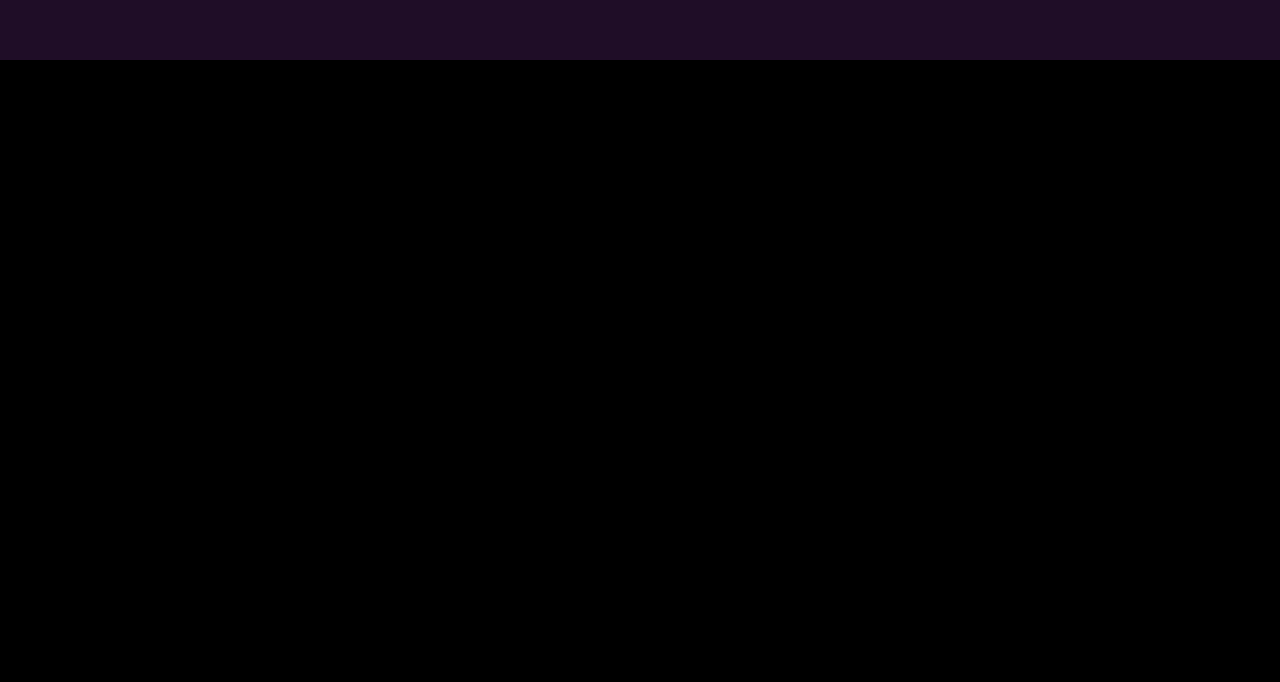
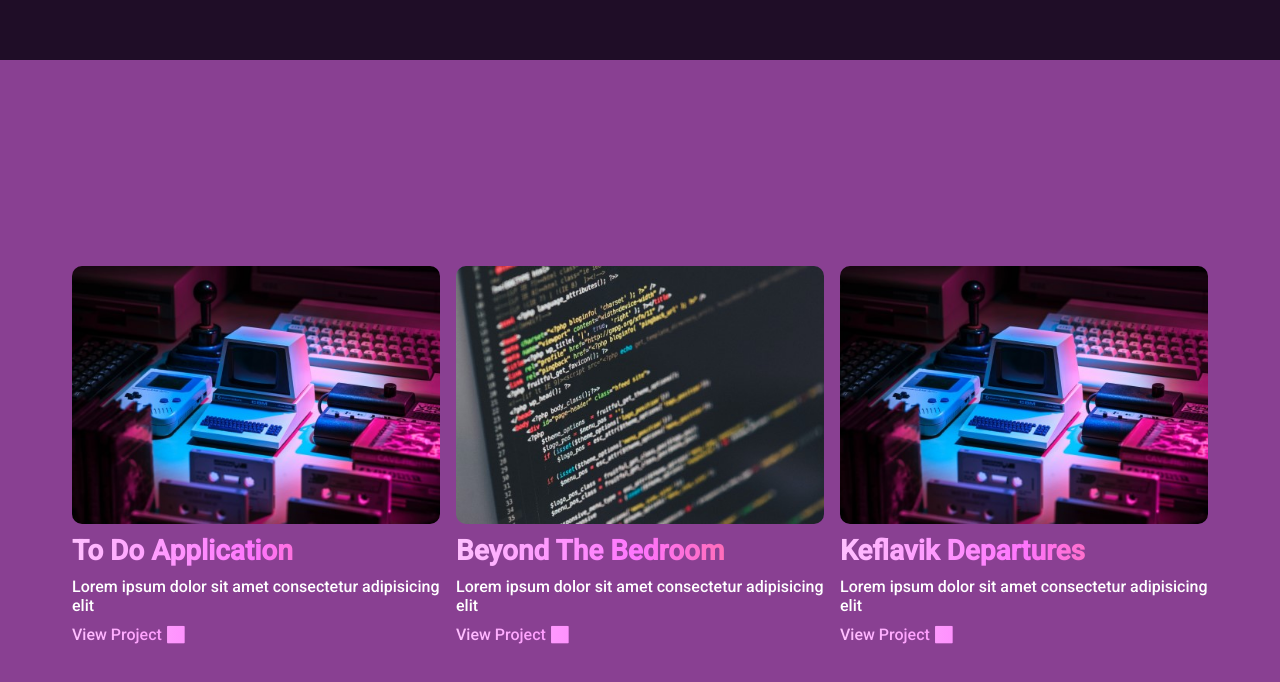
Before and after one commit to ViktorSnaer/portfolio-2022, a Next.js app: page / in a window 1280 px wide. Shown: the part 1540-2222 px from the top of the page. Before the commit the page ends 1600 px from the top, so only its background shows below. Built offline with nearby package versions, Linux system fonts and the light colour scheme.

Commit message:
project card component

```diff
--- a/components/Hero/Hero.tsx
+++ b/components/Hero/Hero.tsx
@@ -17,6 +17,7 @@ const Hero = () => {
         layout="fill"
         objectFit="cover"
         objectPosition="center"
+        priority={true}
       />
       <Navbar />
       <Text />
--- /dev/null
+++ b/components/Projects/ProjectContainer.tsx
@@ -0,0 +1,35 @@
+import React from "react";
+
+import Image from "next/image";
+
+import classes from "./Projects.module.css";
+
+interface ProjectProps {
+  image: string;
+  title: string;
+  subHeader: string;
+}
+
+const ProjectContainer = (props: ProjectProps) => {
+  return (
+    <div className={classes.card}>
+      <div className={classes.imageContainer}>
+        <Image
+          layout="responsive"
+          width={100}
+          height={70}
+          alt=""
+          src={`/images/${props.image}`}
+          objectFit="cover"
+          objectPosition="center"
+          className={classes.projectImage}
+        />
+      </div>
+      <h3 className={`gradient ${classes.projectTitle}`}>{props.title}</h3>
+      <p>{props.subHeader}</p>
+      <p className={`gradient`}>View Project ▶️</p>
+    </div>
+  );
+};
+
+export default ProjectContainer;
--- /dev/null
+++ b/components/Projects/Projects.module.css
@@ -0,0 +1,34 @@
+.container {
+  height: 100vh;
+  background-color: #894092;
+  display: flex;
+  flex-direction: row;
+  align-items: center;
+  justify-content: space-between;
+}
+
+.projectImage {
+  border-radius: 10px;
+}
+
+.imageContainer {
+  width: 100%;
+  min-width: 250px;
+}
+
+.card {
+  width: 33%;
+  margin: 0 0.5rem;
+  min-width: 250px;
+}
+
+.card p {
+  color: white;
+  margin: 10px 0;
+  font-weight: 500;
+}
+
+.projectTitle {
+  font-size: 28px;
+  margin: 10px 0;
+}
--- /dev/null
+++ b/components/Projects/Projects.tsx
@@ -0,0 +1,44 @@
+import React from "react";
+import ProjectContainer from "./ProjectContainer";
+
+import classes from "./Projects.module.css";
+
+const projects = [
+  {
+    image: "computer.jpg",
+    title: "To Do Application",
+    subHeader: "Lorem ipsum dolor sit amet consectetur adipisicing elit",
+    key: 0,
+  },
+  {
+    image: "code.jpg",
+    title: "Beyond The Bedroom",
+    subHeader: "Lorem ipsum dolor sit amet consectetur adipisicing elit",
+    key: 1,
+  },
+  {
+    image: "computer.jpg",
+    title: "Keflavik Departures",
+    subHeader: "Lorem ipsum dolor sit amet consectetur adipisicing elit",
+    key: 2,
+  },
+];
+
+const Projects = () => {
+  return (
+    <div className={`screen-size ${classes.container}`}>
+      {projects.map((project) => {
+        return (
+          <ProjectContainer
+            key={project.key}
+            image={project.image}
+            title={project.title}
+            subHeader={project.subHeader}
+          />
+        );
+      })}
+    </div>
+  );
+};
+
+export default Projects;
--- a/pages/index.tsx
+++ b/pages/index.tsx
@@ -2,6 +2,7 @@ import type { NextPage } from "next";
 import Head from "next/head";
 import AboutMe from "../components/AboutMe/AboutMe";
 import Hero from "../components/Hero/Hero";
+import Projects from "../components/Projects/Projects";
 
 const Home: NextPage = () => {
   return (
@@ -16,6 +17,7 @@ const Home: NextPage = () => {
       </Head>
       <Hero />
       <AboutMe />
+      <Projects />
     </div>
   );
 };
```
